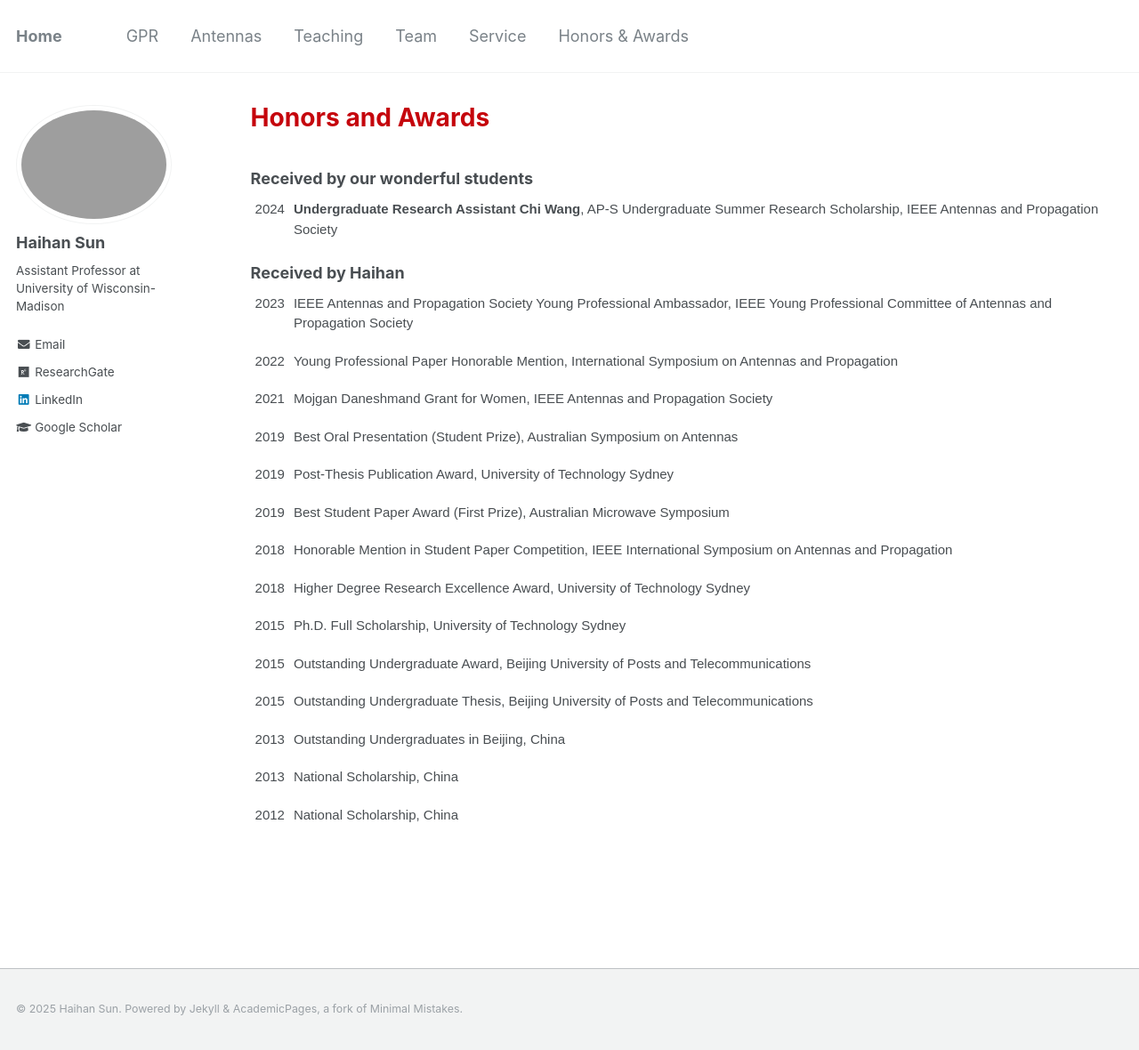
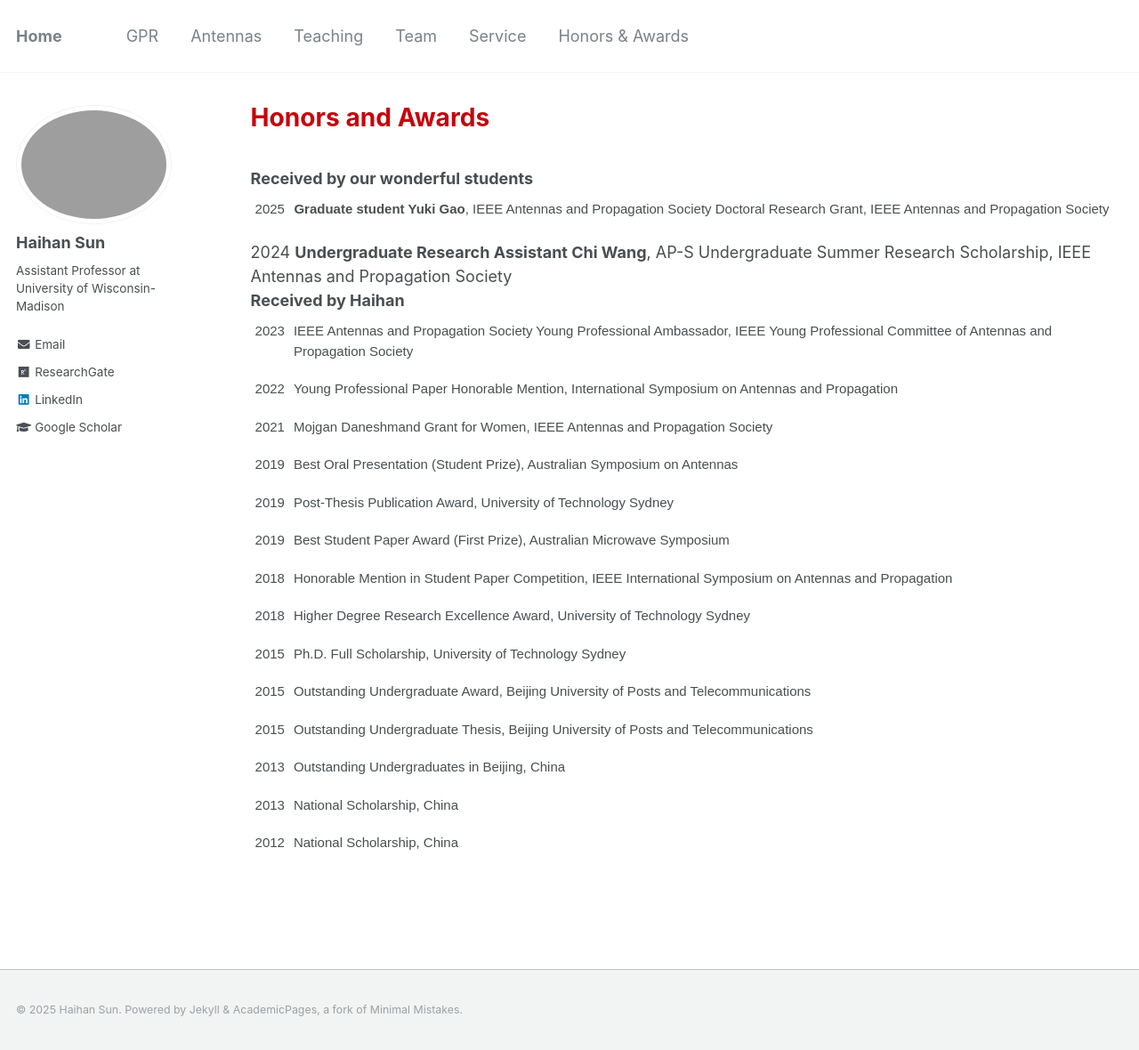
Before and after one commit to Haihan-Sun/Haihan-Sun.github.io, a Jekyll site: the page built from _pages/awards.html, in a window 1280 px wide and 1180 px high. Shown: the whole window at 89% size. Built offline with Jekyll 4.4.1, drawn with Linux system fonts in a browser that asks for light colours.

Commit message:
Update awards.html

```diff
--- a/_pages/awards.html
+++ b/_pages/awards.html
@@ -18,7 +18,20 @@ author_profile: true
 <b>Received by our wonderful students </b>
  </tr>
 <table class="tg">
+
+  <tbody>
+
+    <tr>
+    <td class="tg-ko0z">2025</td>
+    <td class="tg-ko0z"> <b>Graduate student Yuki Gao</b>, IEEE Antennas and Propagation Society Doctoral Research Grant, IEEE Antennas and Propagation Society <br>
+</td>
+  </tr>
+  </tbody>
+</table>
+
+
 <tbody>
+
     <tr>
     <td class="tg-ko0z">2024</td>
     <td class="tg-ko0z"> <b>Undergraduate Research Assistant Chi Wang</b>, AP-S Undergraduate Summer Research Scholarship, IEEE Antennas and Propagation Society <br>
```
